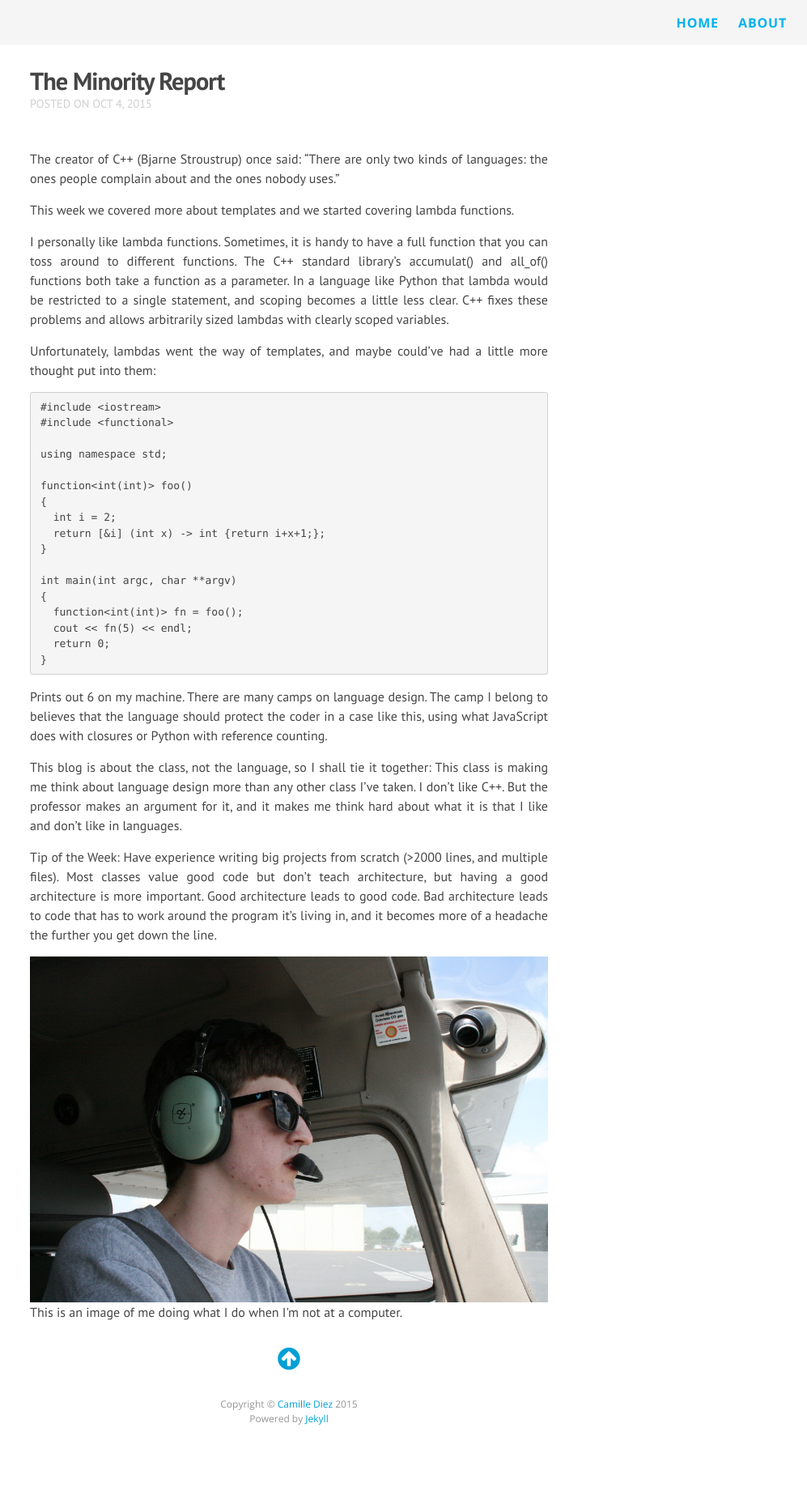
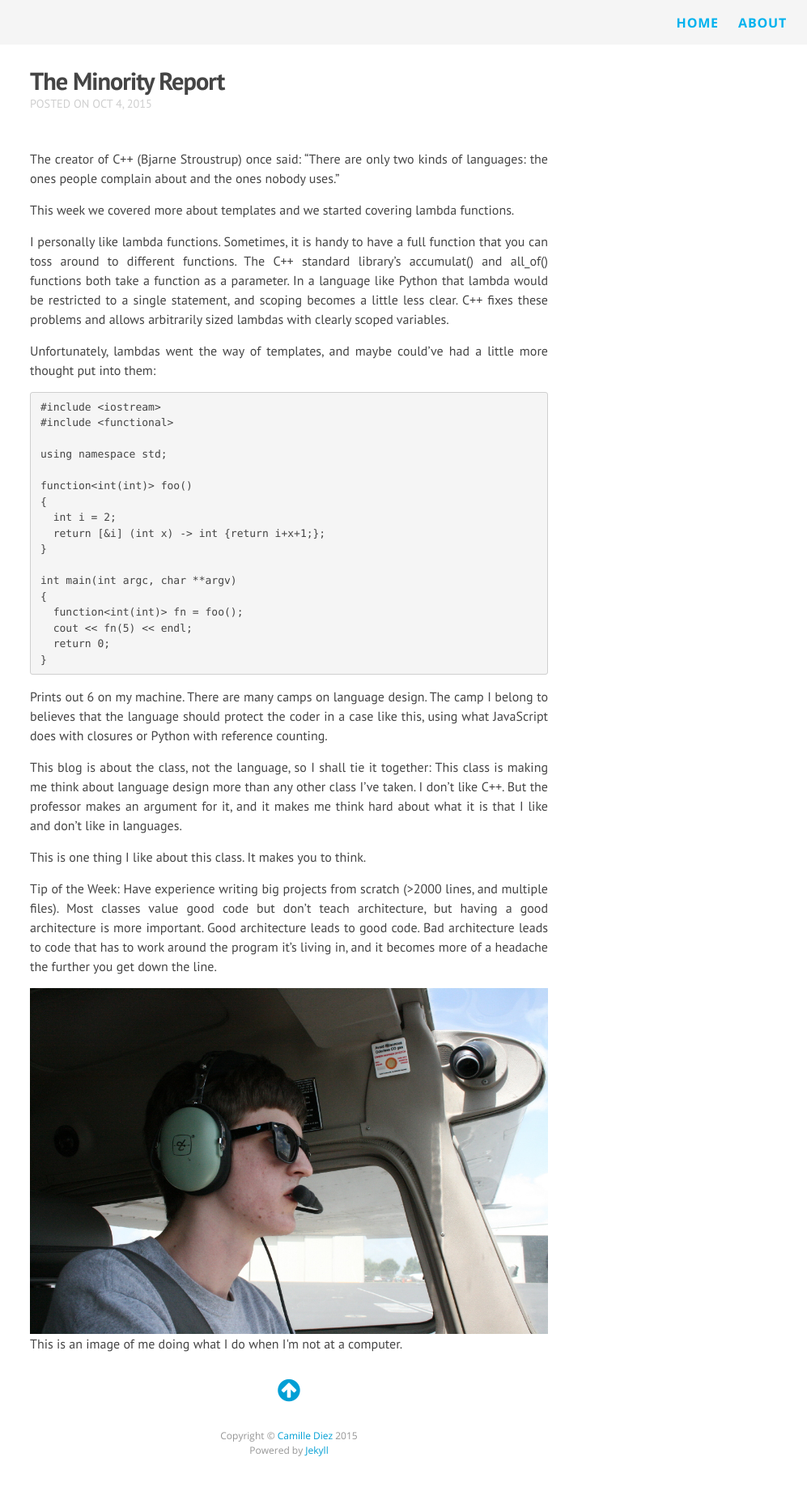
Before and after one commit to lkolbly/cs371p-web, a Jekyll site: the page built from _posts/2015-10-04-interface.markdown, in a window 1280 px wide. Shown: the whole page at 81% size, without its empty margins (283-1280 px from the left). Built offline with Jekyll 4.4.1, drawn with Linux system fonts in a browser that asks for light colours; nearby versions of some CDN libraries; Markdown is read by kramdown in place of the engine named in the settings; before the commit the page ends 1797 px from its top, so only the background shows below that.

Commit message:
Updated post.

```diff
--- a/_posts/2015-10-04-interface.markdown
+++ b/_posts/2015-10-04-interface.markdown
@@ -36,4 +36,6 @@ Prints out 6 on my machine. There are many camps on language design. The camp I
 
 This blog is about the class, not the language, so I shall tie it together: This class is making me think about language design more than any other class I've taken. I don't like C++. But the professor makes an argument for it, and it makes me think hard about what it is that I like and don't like in languages.
 
+This is one thing I like about this class. It makes you to think.
+
 Tip of the Week: Have experience writing big projects from scratch (>2000 lines, and multiple files). Most classes value good code but don't teach architecture, but having a good architecture is more important. Good architecture leads to good code. Bad architecture leads to code that has to work around the program it's living in, and it becomes more of a headache the further you get down the line.
```
